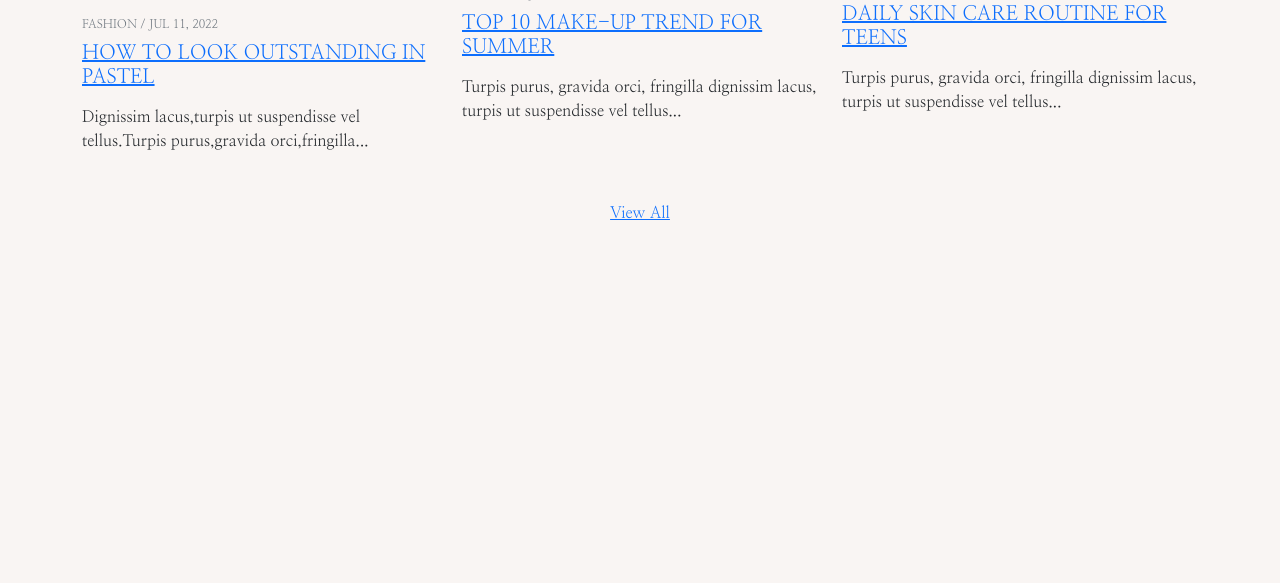
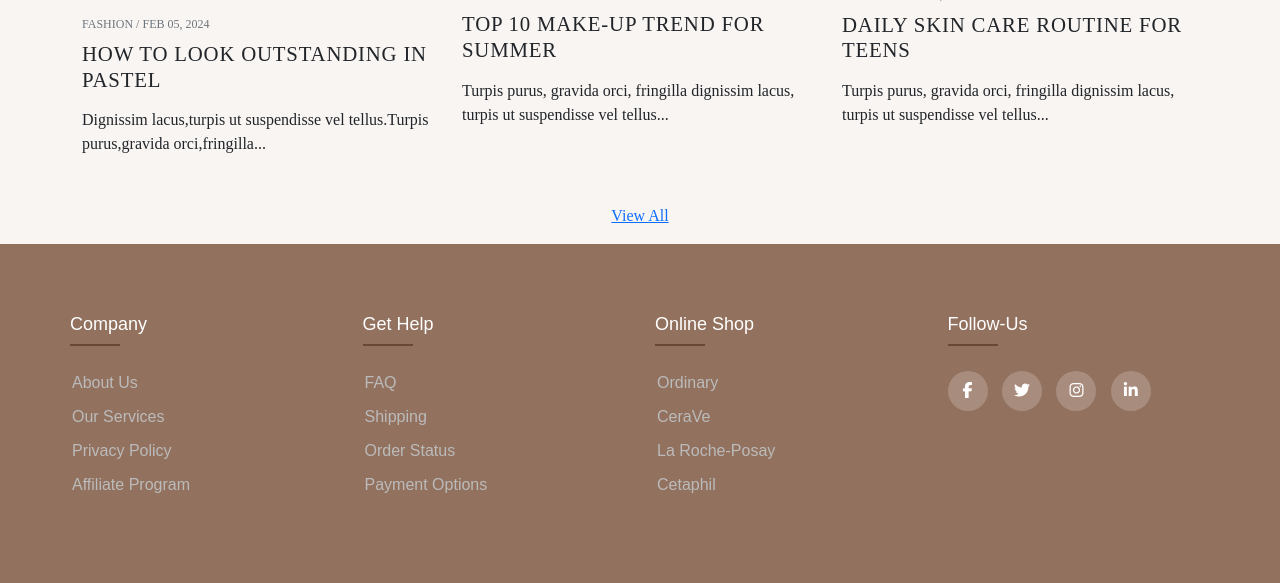
Before and after one commit to qendresaosmani/skincare, a PHP site: page / in a window 1280 px wide. Shown: the part 2769-3352 px from the top of the page. Before the commit the page ends 2989 px from the top, so only its background shows below. Run offline with PHP 8.4, Linux system fonts and the light colour scheme; some libraries are stand-ins or nearby versions.

Commit message:
adding footer

```diff
--- a/css/footer.css
+++ b/css/footer.css
@@ -0,0 +1,81 @@
+.footer {
+    line-height: 1.5;
+    /* font-family: 'Prata', serif; */
+    font-family: 'Poppins', sans-serif;
+    margin: 0;
+    padding: 0;
+    box-sizing: border-box;
+}
+.footer {
+    background-color: #92715e;
+    /* background-color: #B2856E; */
+    padding: 70px 0;
+}
+.footer .container {
+    max-width: 1170px;
+    margin: auto;
+}
+.footer .row {
+    display: flex;
+    flex-wrap: wrap;
+}
+.footer ul {
+    list-style: none;
+}
+.footer-col {
+    padding: 0 15px;
+}
+.footer-col h4 {
+    font-size: 18px;
+    color: #ffffff;
+    text-transform: capitalize;
+    margin-bottom: 35px;
+    font-weight: 500;
+    position: relative;
+}
+.footer-col h4::before {
+    content: '';
+    position: absolute;
+    left: 0;
+    bottom: -10px;
+    background-color: #684836;
+    height: 2px;
+    width: 50px;
+    box-sizing: border-box;
+}
+.footer-col ul li:not(:last-child) {
+    margin-bottom: 10px;
+}
+.footer-col ul li a {
+    font-size: 16px;
+    text-transform: capitalize;
+    color: #ffffff;
+    text-decoration: none;
+    font-weight: 300;
+    color: #bbbbbb;
+    display: block;
+    margin-left: -30px;
+    transition: all 0.3s ease;
+}
+.footer-col ul li a:hover {
+    color: #ffffff;
+    padding-left: 8px;
+}
+.footer-col .social-links a{
+    display: inline-block;
+    height: 40px;
+    width: 40px;
+    background-color: rgba(255, 255, 255, 0.2);
+    margin: 0 10px 10px 0;
+    text-align: center;
+    line-height: 40px;
+    border-radius: 50%;
+    color: #ffffff;
+    transition: all 0.5s ease;
+}
+.footer-col .social-links a:hover {
+    color: #ffffff;
+    background-color: #92715e;
+    border: 1px solid #ffffff;
+
+}
--- a/css/style.css
+++ b/css/style.css
@@ -1,8 +1,9 @@
 body {
-    /* font-family: 'Times New Roman', Times, serif; */
-    font-family: "Nanum Myeongjo", Georgia, serif;;
+    /* font-family: "Nanum Myeongjo", Georgia, serif; */
+    font-family: 'Prata', serif;
     background-color: #F9F5F3;
 }
+
 .first {
     background-image: url('../images/skincare5.jpg');
     background-size: cover;
@@ -33,11 +34,13 @@ body {
 .container-first {
     margin-bottom: -24px;
 }
+
 #company-services .icon-box-content h4 {
     color: #B2856E;
     font-weight: 400;
     font-size: 1.8rem;
 }
+
 .circle-pattern::after {
     position: absolute;
     content: "";
@@ -49,50 +52,48 @@ body {
     border-radius: 50%;
     z-index: -1;
 }
+
 .icon-box-icon img {
     color: #B2856E;
 }
+
 .tagline1 {
     width: 48%;
     margin-left: 550px;
 }
+
 .tagline3 {
     width: 50%;
 
 }
+
 #myCarousel p a {
     background-color: #B2856E;
     border-color: #B2856E;
 }
-  .wishlist i{
+
+.wishlist i {
     font-size: 22px;
     color: black;
 }
+
 #newArrivals {
     margin-top: 160px;
 }
-  #newArrivals .container .new, #latestBlogs .container .new {
+
+#newArrivals .container .new,
+#latestBlogs .container .new {
     margin-top: -16px;
 }
-  .first-col p, .second-col p{
+
+.first-col p,
+.second-col p {
     border: 3px solid #B2856E;
     border-radius: 2px;
 }
 
 
 /*slick*/
-
-
-  /*Who are we*/
-  /* #whoAreWe {
-    background-image: url(../images/horizontal-banner-cosmetic-product-with-jade-roller-gua-sha.jpg);
-    background-repeat: no-repeat;
-    background-size: cover;
-    height: 500px;
-    width: 100%;
-    opacity: 0.5;
-  } */
-
 #whoAreWe {
     position: relative;
     height: 600px;
@@ -115,31 +116,50 @@ body {
 }
 
 #whoAreWe .container h3 {
+    font-family: 'Prata', serif;
     position: relative;
     color: #ffffff;
     font-size: 4rem;
     line-height: 0.9;
-  padding-top: 100px;
+    padding-top: 80px;
     padding-bottom: 35px;
+    letter-spacing: 1px;
 
 }
-#whoAreWe .container h5{
+
+#whoAreWe .container h5 {
     position: relative;
     font-size: 15px;
 }
+
 #whoAreWe .container p {
     position: relative;
     text-align: justify;
     line-height: 1.9em;
+    overflow: hidden;
+    text-wrap: wrap;
+    word-wrap: break-word;
 }
+
 #whoAreWe .container button {
     position: relative;
     text-transform: uppercase;
     border: 1px solid gray;
 }
+
 #whoAreWe .container button:hover {
     background-color: #EAE3DF;
 }
+
 #latestBlogs .post-meta {
     font-size: 12px;
 }
+
+.post-title {
+    font-family: 'Prata', serif;
+    font-weight: 400;
+    color: #2F2E33;
+    line-height: 1.24;
+    letter-spacing: 0.8px;
+    font-size: 1.3rem;
+}
--- a/index.html
+++ b/index.html
@@ -17,6 +17,7 @@
     rel="stylesheet">
   <script src="https://kit.fontawesome.com/0fcaa0e277.js" crossorigin="anonymous"></script>
   <link rel="stylesheet" href="./css/style.css">
+  <link rel="stylesheet" href="./css/footer.css">
 
   <link rel="stylesheet" href="https://cdnjs.cloudflare.com/ajax/libs/slick-carousel/1.9.0/slick.min.css"
     integrity="sha512-yHknP1/AwR+yx26cB1y0cjvQUMvEa2PFzt1c9LlS4pRQ5NOTZFWbhBig+X9G9eYW/8m0/4OXNx8pxJ6z57x0dw=="
@@ -93,7 +94,7 @@
     <header
       class="d-flex flex-wrap align-items-center justify-content-center justify-content-md-between py-3 mb-4 border-bottom border-2">
       <a href="./index.html" class="d-flex align-items-center col-md-3 mb-2 mb-md-0 text-dark text-decoration-none">
-        <img src="./images/logo.png" class="ms-3" alt="" style="height: 50px; width: 50px;">
+        <img src="./images/logo.png" class="ms-3 img-fluid " alt="" style="height: 50px; width: 50px;">
       </a>
       <div class="navbar navbar-expand-lg">
         <div class="container-fluid ">
@@ -339,10 +340,10 @@
   <section id="whoAreWe" class="pb-5 mb-5">
     <div class="container  ">
       <div class="row">
-        <div class="col-xl-7 col-md-7 col-sm-7">
+        <div class="col-xl-7 col-md-12 col-sm-12">
 
         </div>
-        <div class="col-xl-5 col-md-5 col-sm-5 text-start  " >
+        <div class="col-xl-5 col-md-12 col-sm-12 text-start  " >
           <h3 class="">Who are we?</h3>
           <h5 class="text-secondary fw-bolder text-uppercase pb-2">We are the only best online store for best skin care solution.</h5>
           <p class="justify-content text-secondary ">Welcome to <q>SkinCare</q> Website, your ultimate online haven for top-notch skincare solutions. We pride ourselves on offering a carefully curated selection of premium products that embody the pinnacle of skincare innovation. Transparency, authenticity, and efficacy are the cornerstones of our commitment to helping you achieve radiant, healthy skin. Discover the epitome of skincare excellence at <q>SkinCare</q>, where every purchase is an indulgence in self-care and confidence.</p>
@@ -369,7 +370,7 @@
         </div>
       </div>
       <!--second row-->
-      <div class="row pt-3 mt-5">
+      <div class="row pt-3 mt-5 ">
         <div class="col-xl-4 col-md-4 col-sm-12">
           <article class="post-item">
             <div class="post-image">
@@ -380,10 +381,10 @@
             <div class="post-content d-flex flex-wrap gap-2 my-3">
               <div class="post-meta text-uppercase  text-secondary">
                 <span class="post-category">Fashion /</span>
-                <span class="meta-day"> jul 11, 2022</span>
+                <span class="meta-day"> Feb 05, 2024</span>
               </div>
               <h5 class="post-title text-uppercase">
-                <a href="#">How to look outstanding in pastel</a>
+                <a href="#" class="text-decoration-none text-dark">How to look outstanding in pastel</a>
               </h5>
               <p>Dignissim lacus,turpis ut suspendisse vel tellus.Turpis purus,gravida orci,fringilla...</p>
             </div>
@@ -399,10 +400,10 @@
             <div class="post-content d-flex flex-wrap gap-2 my-3">
               <div class="post-meta text-uppercase  text-secondary">
                 <span class="post-category">Fashion /</span>
-                <span class="meta-day"> jul 11, 2022</span>
+                <span class="meta-day"> Feb 05, 2024</span>
               </div>
               <h5 class="post-title text-uppercase">
-                <a href="#">Top 10 make-up trend for summer</a>
+                <a href="#" class="text-decoration-none text-dark">Top 10 make-up trend for summer</a>
               </h5>
               <p>Turpis purus, gravida orci, fringilla dignissim lacus, turpis ut suspendisse vel tellus...</p>
             </div>
@@ -412,16 +413,16 @@
           <article class="post-item">
             <div class="post-image">
               <a href="#">
-                <img src="./images/product15.jpg" alt="image" class="post-grid-image img-fluid">
+                <img src="./images/product12.jpg" alt="image" class="post-grid-image img-fluid">
               </a>
             </div>
             <div class="post-content d-flex flex-wrap gap-2 my-3">
               <div class="post-meta text-uppercase  text-secondary">
                 <span class="post-category">Fashion /</span>
-                <span class="meta-day"> jul 11, 2022</span>
+                <span class="meta-day"> Feb 05, 2024</span>
               </div>
               <h5 class="post-title text-uppercase">
-                <a href="#">daily skin care routine for teens</a>
+                <a href="#" class="text-decoration-none text-dark">daily skin care routine for teens</a>
               </h5>
               <p>Turpis purus, gravida orci, fringilla dignissim lacus, turpis ut suspendisse vel tellus...</p>
             </div>
@@ -429,11 +430,62 @@
         </div>
       </div>
       <div class=" text-center py-3">
-        <a href="blog-Summer.html" class="btn-link">View All</a>
+        <a href="#" class="btn-link">View All</a>
       </div>
     </div>
   </section>
 
+  <section id="openingHours">
+    <div class="container ">
+
+    </div>
+  </section>
+
+
+  <!--footer-->
+<footer class="footer flex-shrink-0 ">
+  <div class="container">
+    <div class="row ">
+      <div class="footer-col col-xl-3 col-md-6 col-sm-12">
+        <h4>Company</h4>
+        <ul>
+          <li><a href="#">about us</a></li>
+          <li><a href="#">our services</a></li>
+          <li><a href="#">privacy policy</a></li>
+          <li><a href="#">affiliate program</a></li>
+        </ul>
+      </div>
+      <div class="footer-col col-xl-3 col-md-6 col-sm-12">
+        <h4>get help</h4>
+        <ul>
+          <li><a href="#">FAQ</a></li>
+          <li><a href="#">shipping</a></li>
+          <li><a href="#">order status</a></li>
+          <li><a href="#">payment options</a></li>
+        </ul>
+      </div>
+      <div class="footer-col col-xl-3 col-md-6 col-sm-12">
+        <h4>online shop</h4>
+        <ul>
+          <li><a href="#">ordinary</a></li>
+          <li><a href="#">ceraVe</a></li>
+          <li><a href="#">la roche-posay</a></li>
+          <li><a href="#">cetaphil</a></li>
+        </ul>
+      </div>
+      <div class="footer-col col-xl-3 col-md-6 col-sm-12">
+        <h4>follow-us</h4>
+        <div class="social-links">
+          <a href="#"><i class="fab fa-facebook-f"></i></a>
+          <a href="#"><i class="fab fa-twitter"></i></a>
+          <a href="#"><i class="fab fa-instagram"></i></a>
+          <a href="#"><i class="fab fa-linkedin-in"></i></a>
+        </div>
+      </div>
+    </div>
+  </div>
+</footer>
+
 </body>
 
 </html>
```
Lines whose indentation alone changed are shown as unchanged.
